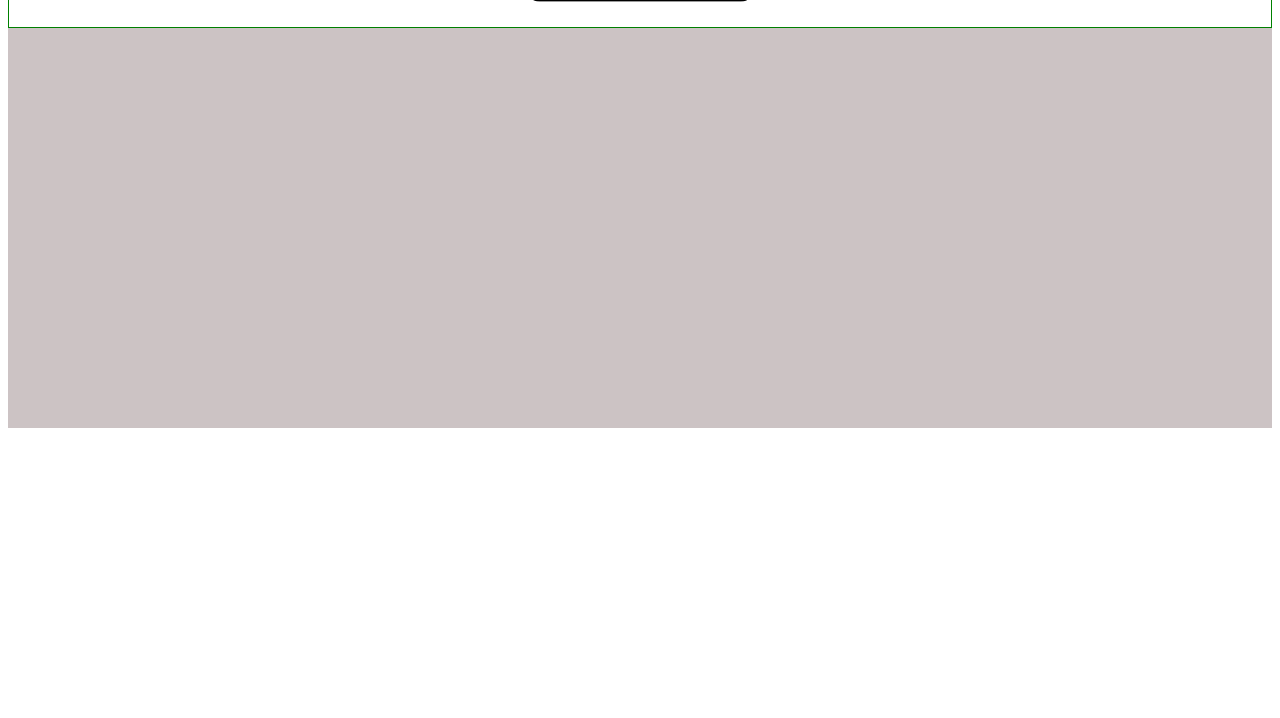
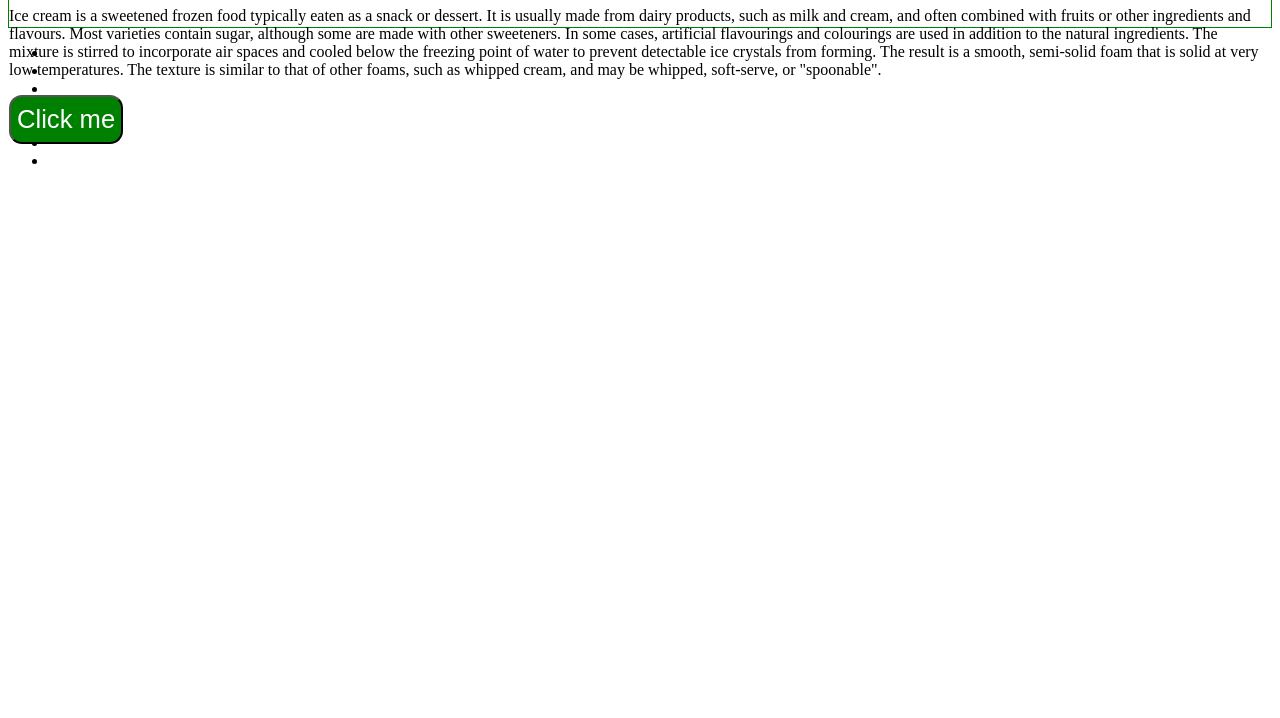
Before and after one commit to galalkoro98/Asynchronuous-js, a website with bundled scripts: page index.html in a window 1280 px wide. Shown: the part 82-800 px from the top of the page. Built offline with nearby package versions, Linux system fonts and the light colour scheme.

Commit message:
update and add new elements

```diff
--- a/index.html
+++ b/index.html
@@ -1,26 +1,55 @@
 <!DOCTYPE html>
 <html lang="en">
+
 <head>
   <meta charset="UTF-8">
   <meta http-equiv="X-UA-Compatible" content="IE=edge">
   <meta name="viewport" content="width=device-width, initial-scale=1.0">
 
   <link rel="stylesheet" href="./style.css">
-    <title>Asynchronous-js</title>
+  <title>production</title>
 </head>
+
 <body>
+
   <div class="container">
-        <div class="center">
-          <button   class="btn" id="ice">get your ice cream</button>
+    <div class="container__content">
+      <h1>Ice cream</h1>
+      <p>Ice cream is a sweetened frozen food typically eaten as a snack or dessert. It is usually made from dairy
+        products, such as milk and cream, and often combined with fruits or other ingredients and flavours. Most
+        varieties contain sugar, although some are made with other sweeteners. In some cases, artificial flavourings and
+        colourings are used in addition to the natural ingredients. The mixture is stirred to incorporate air spaces and
+        cooled below the freezing point of water to prevent detectable ice crystals from forming. The result is a
+        smooth, semi-solid foam that is solid at very low temperatures. The texture is similar to that of other foams,
+        such as whipped cream, and may be whipped, soft-serve, or "spoonable".</p>
+      <div class="container__button">
+        <button class="btn" id="btn">Click me</button>
       </div>
     </div>
 
-    <div class="display-container" id="display">
 
 
   </div>
 
+  <div class="result__container" id="production">
+    <div class="result__content">
+      <ul>
+        <li id="result__item__first"></li>
+        <li id="result__item__second"></li>
+        <li id="result__item__third"></li>
+        <li id="result__item__fourth"></li>
+        <li id="result__item__fifth"></li>
+        <li id="result__item__sixth"></li>
+        <li id="result__item__seventh"></li>
+      </ul>
+    </div>
+  </div>
+
+
+
 
   <script type="module" src="./src/init.js"></script>
+
 </body>
+
 </html>
```
Lines whose indentation alone changed are shown as unchanged.
